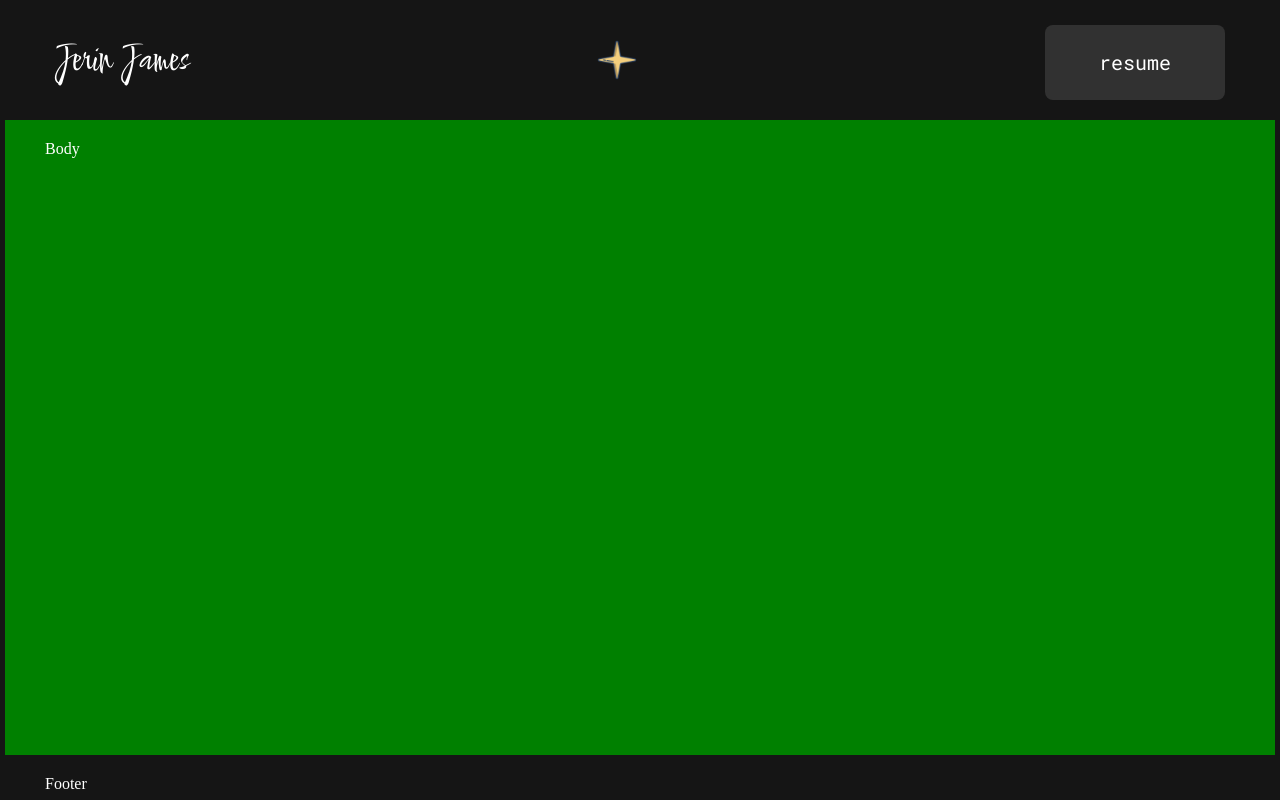
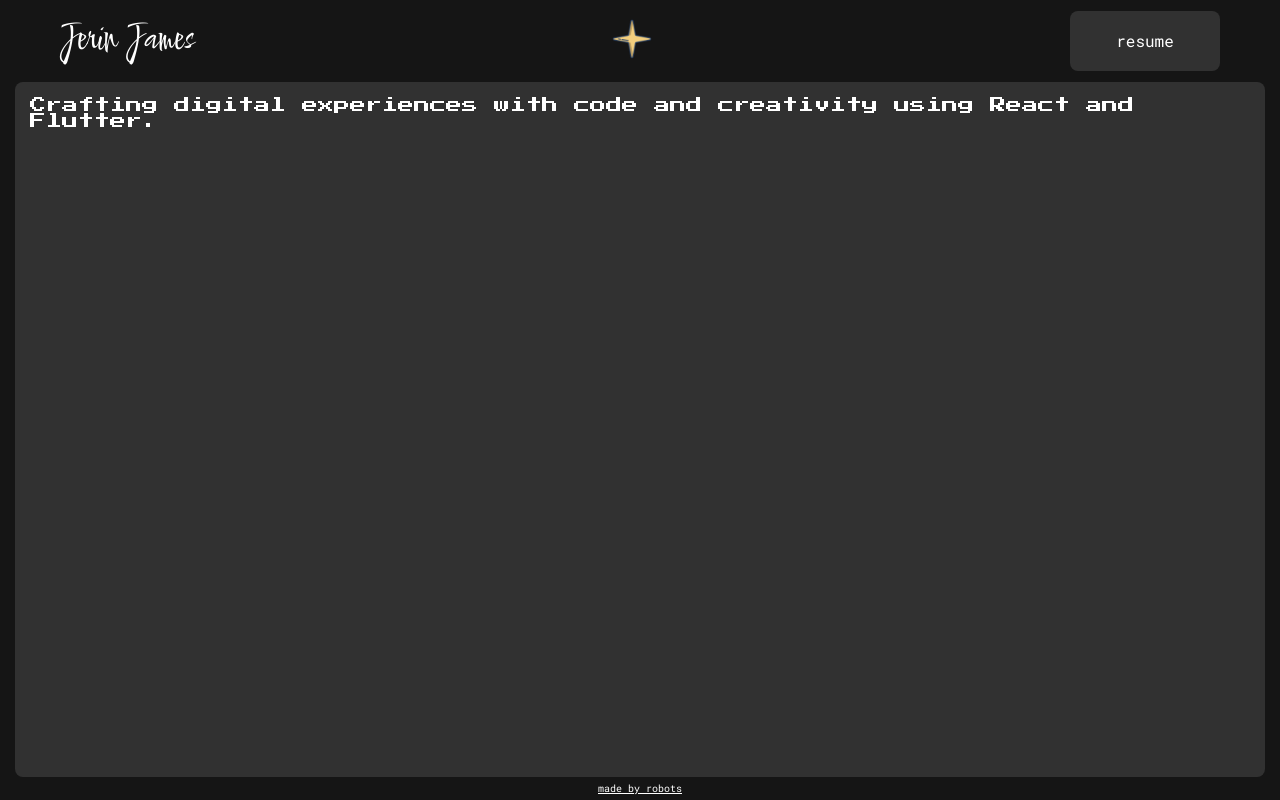
Before and after one commit to jerinzech/portfolio-2024-v1, a React (Vite) app: page / in a window 1280 px wide. Built offline with nearby package versions, Linux system fonts and the light colour scheme.

Commit message:
header and footer completed

```diff
--- a/src/components/Body.css
+++ b/src/components/Body.css
@@ -1,17 +1,8 @@
-* {
-  margin: 0;
-  padding: 0;
-  box-sizing: border-box;
-  /* background-color: #151515; */
-  color: #ffffff;
+.body-view {
+  height: 90%;
+  margin: 5px 10px;
+  padding: 15px;
+  border-radius: 8px;
+
+  background-color: #313131;
 }
-
-.body-view {
-  height: 83%;
-  margin: 0;
-  padding: 20px 40px;
-  display: flex;
-  flex-direction: row;
-  justify-content: space-between;
-  background-color: green;
-}
--- a/src/components/Body.jsx
+++ b/src/components/Body.jsx
@@ -1,8 +1,11 @@
 import React from 'react'
 import './Body.css'
+import Intro from './Intro'
 
 export default function Body() {
   return (
-    <div className='body-view'>Body</div>
+    <div className='body-view'>
+      <Intro/>
+    </div>
   )
 }
--- a/src/components/Footer.css
+++ b/src/components/Footer.css
@@ -1,17 +1,14 @@
-* {
+.footer-view {
+  height: 2;
   margin: 0;
-  padding: 0;
-  box-sizing: border-box;
-  /* background-color: #151515; */
-  color: #ffffff;
-}
 
-.footer-view {
-  height: 2%;
-  margin: 0;
-  padding: 20px 40px;
+  font-family: "Roboto Mono", monospace;
+  font-size: 10px;
+  text-decoration: underline;
+
   display: flex;
   flex-direction: row;
-  justify-content: space-between;
+  justify-content: center;
+  align-items: center;
   /* background-color: blue; */
 }
--- a/src/components/Footer.jsx
+++ b/src/components/Footer.jsx
@@ -3,6 +3,8 @@ import './Footer.css'
 
 export default function Footer() {
   return (
-    <div className='footer-view'>Footer</div>
+    <div className='footer-view'>
+      <p>made by robots</p>
+    </div>
   )
 }
--- a/src/components/Header.css
+++ b/src/components/Header.css
@@ -1,13 +1,6 @@
-* {
-  margin: 0;
-  padding: 0;
-  box-sizing: border-box;
-  /* background-color: #151515; */
-  color: #ffffff;
-}
-
 .header-view {
-  height: 15%;
+  margin: 5px;
+  height: 8%;
   padding: 0px 50px;
   display: flex;
   flex-direction: row;
@@ -28,10 +21,10 @@
 
 .resumeButton {
   font-family: "Roboto Mono", monospace;
-  font-size: 20px;
+  font-size: 16px;
   display: flex;
-  width: 180px;
-  height: 75px;
+  width: 150px;
+  height: 60px;
   justify-content: center;
   align-items: center;
   flex-shrink: 0;
--- /dev/null
+++ b/src/components/Intro.css
@@ -0,0 +1,3 @@
+.intro-block {
+  font-family: "Press Start 2P", system-ui;
+}
--- a/src/components/Intro.jsx
+++ b/src/components/Intro.jsx
@@ -1,7 +1,13 @@
 import React from 'react'
+import './Intro.css'
 
 export default function Intro() {
   return (
-    <div>Intro</div>
+    <div className='intro-block'>
+
+
+      <p>Crafting digital experiences with code and creativity using
+React and Flutter.</p>
+    </div>
   )
 }
```
